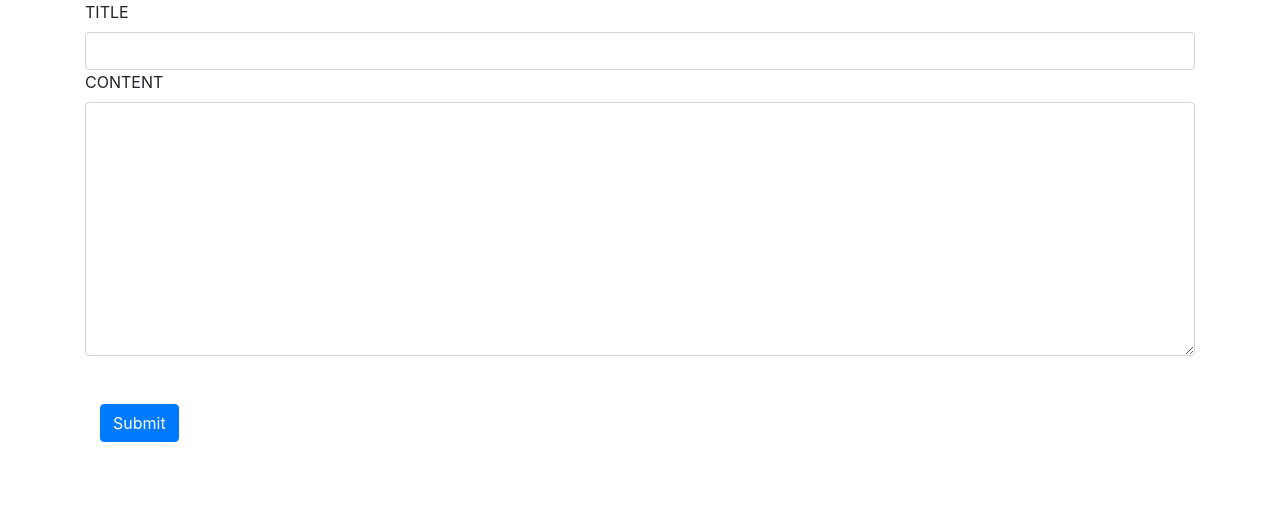
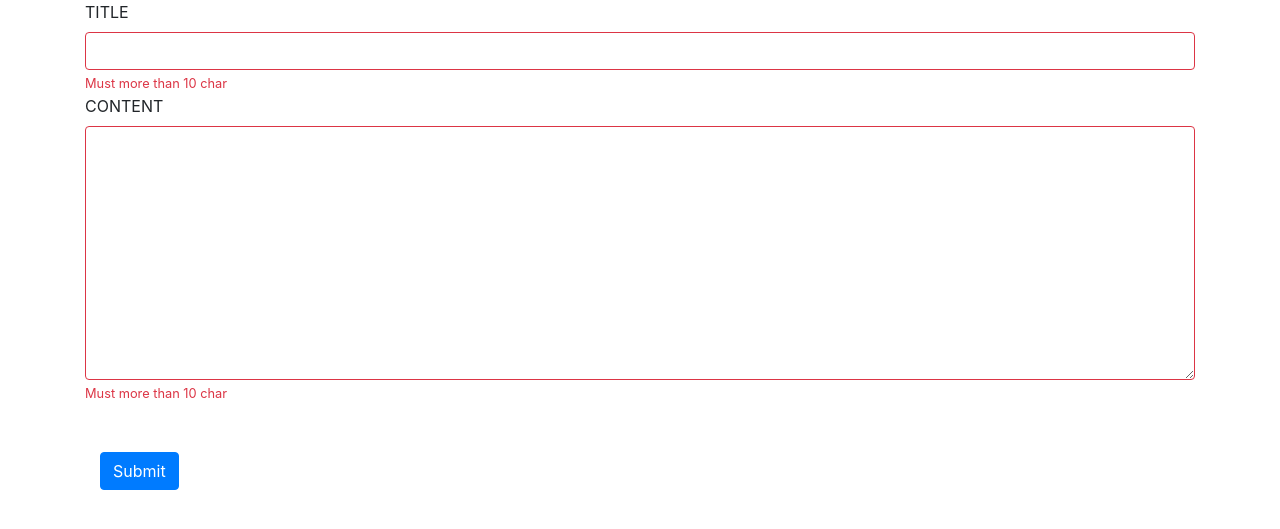
Before and after one commit to prinzpiuz/Anonymous-Blog, a Django app: page / in a window 1280 px wide. Shown: the part 41-570 px from the top of the page. Run offline with Django 3.2, Linux system fonts and the light colour scheme; some libraries are stand-ins or nearby versions.

Commit message:
validation of input data

```diff
--- a/homepage/forms.py
+++ b/homepage/forms.py
@@ -4,25 +4,13 @@ from .models import Post
 
 class Blog(forms.ModelForm):
     post_tittle = forms.CharField(max_length=100,
-                                  widget=forms.TextInput(attrs={'class': 'form-control'}))
+                                  widget=forms.TextInput(attrs={'class': 'form-control' , 'pattern':'.{10,}'}))
     post_content = forms.CharField(label='content',
                                    max_length=2000,
-                                   widget=forms.Textarea(attrs={'class': 'form-control'}),
+                                   widget=forms.Textarea(attrs={'class': 'form-control','minlength':'10'}),
                                    help_text='Write here your message!'
                                    )
 
     class Meta:
         model = Post
         fields = ["post_tittle", "post_content"]
-
-
-class BlogEdit(forms.ModelForm):
-    post_tittle = forms.CharField(label='edit your title here', max_length=100)
-    post_content = forms.CharField(label='edit your content here',
-                                   max_length=2000,
-                                   widget=forms.Textarea(),
-                                   )
-
-    class Meta:
-        model = Post
-        fields = ["post_tittle", "post_content"]
--- a/homepage/models.py
+++ b/homepage/models.py
@@ -1,13 +1,14 @@
 from django.db import models
+from django.core.validators import MinLengthValidator
 
 
 # Create your models here.
 
 
 class Post(models.Model):
-    post_tittle = models.CharField(max_length=200)
+    post_tittle = models.CharField(validators=[MinLengthValidator(10,"The value should be more than %(limit_value)s.")],max_length=200)
     post_date = models.DateTimeField()
-    post_content = models.CharField(max_length=500)
+    post_content = models.CharField(validators=[MinLengthValidator(10,"The value should be more than %(limit_value)s.")],max_length=500)
     post_key = models.CharField(max_length=200)
 
     def __str__(self):
--- a/homepage/templates/homepage/home.html
+++ b/homepage/templates/homepage/home.html
@@ -4,11 +4,19 @@
 <div class="container">
     <form method="post" novalidate>
         {% csrf_token %}
-        <div><label>TITLE</label>
+        <div class="was-validated"><label>TITLE</label>
             {{ form.post_tittle }}
+            <small id="max-title" class="text-danger">
+                Must more than 10 char
+            </small>
         </div>
-        <label>CONTENT</label>
-        <div>{{ form.post_content}}</div>
+        <div class="was-validated">
+            <label>CONTENT</label>
+            {{ form.post_content}}
+        </div>
+        <small id="max-title" class="text-danger">
+            Must more than 10 char
+        </small>
         <div class="center container">
             <button type="submit" class="btn btn-primary mt-5">Submit</button>
 
--- a/homepage/views.py
+++ b/homepage/views.py
@@ -40,12 +40,12 @@ class Edit(View):
 
     def get(self, request, id, skey):
         post = get_object_or_404(Post, id=id, post_key=skey)
-        form = forms.BlogEdit(instance=post)
+        form = forms.Blog(instance=post)
         return render(request, 'homepage/home.html', {'form': form, 'post': post})
 
     def post(self, request, id, skey):
         pos = get_object_or_404(Post, id=id, post_key=skey)
-        form = forms.BlogEdit(request.POST, instance=pos)
+        form = forms.Blog(request.POST, instance=pos)
         if form.is_valid():
             instance = form.save()
             instance.save()
```
